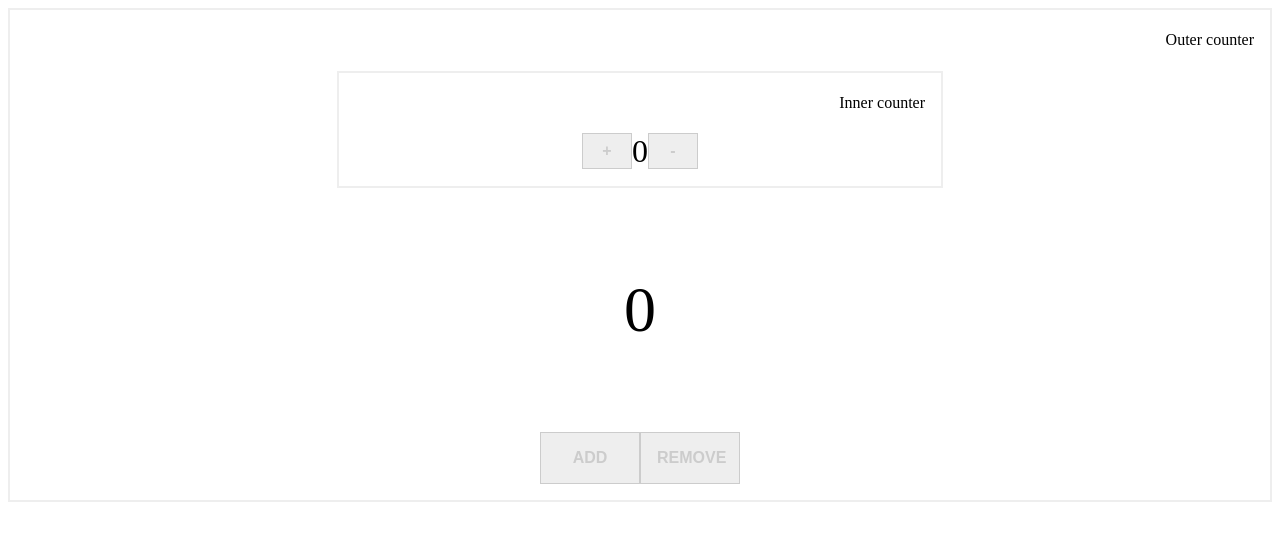
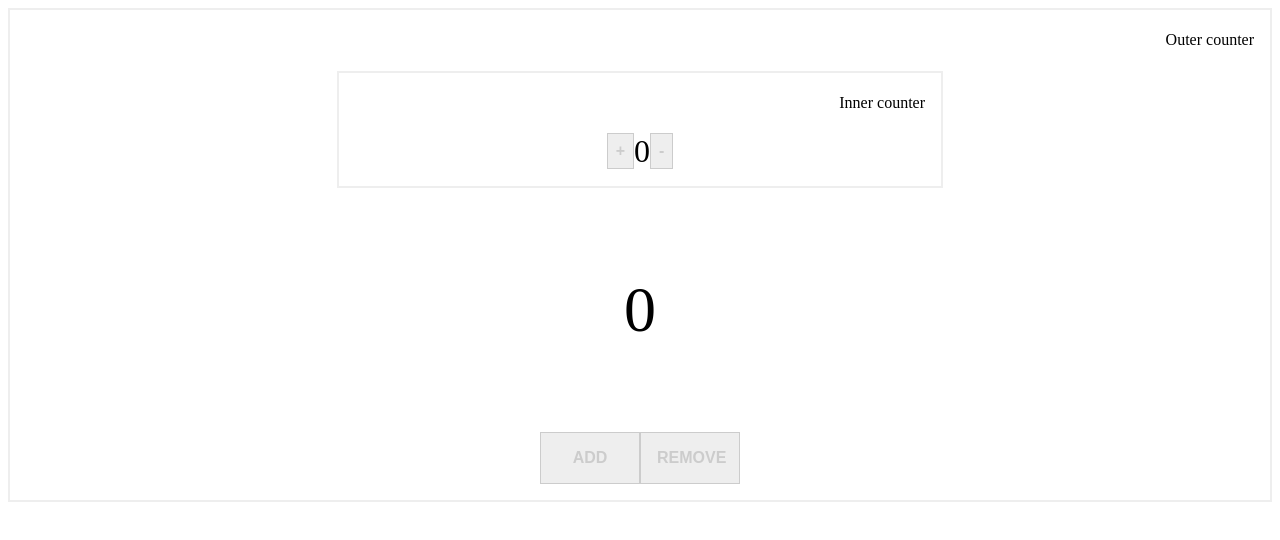
Before and after one commit to torraagus/circleci-react, a React app: page / in a window 1280 px wide. Built offline with nearby package versions, Linux system fonts and the light colour scheme.

Commit message:
change width parameter of btn-default mixin

```diff
--- a/src/components/inner-counter/inner-counter.scss
+++ b/src/components/inner-counter/inner-counter.scss
@@ -5,7 +5,7 @@
 
 button {
     &.increaseBtnSmall {
-        @include btn-default(50px, .5rem);
+        @include btn-default(100%, .5rem);
 
         &:hover {
             background-color: #03A9F4;
@@ -14,7 +14,7 @@
     }
 
     &.decreaseBtnSmall {
-        @include btn-default(50px, .5rem);
+        @include btn-default(100%, .5rem);
 
         &:hover {
             background-color: rgb(244, 3, 95);
```
